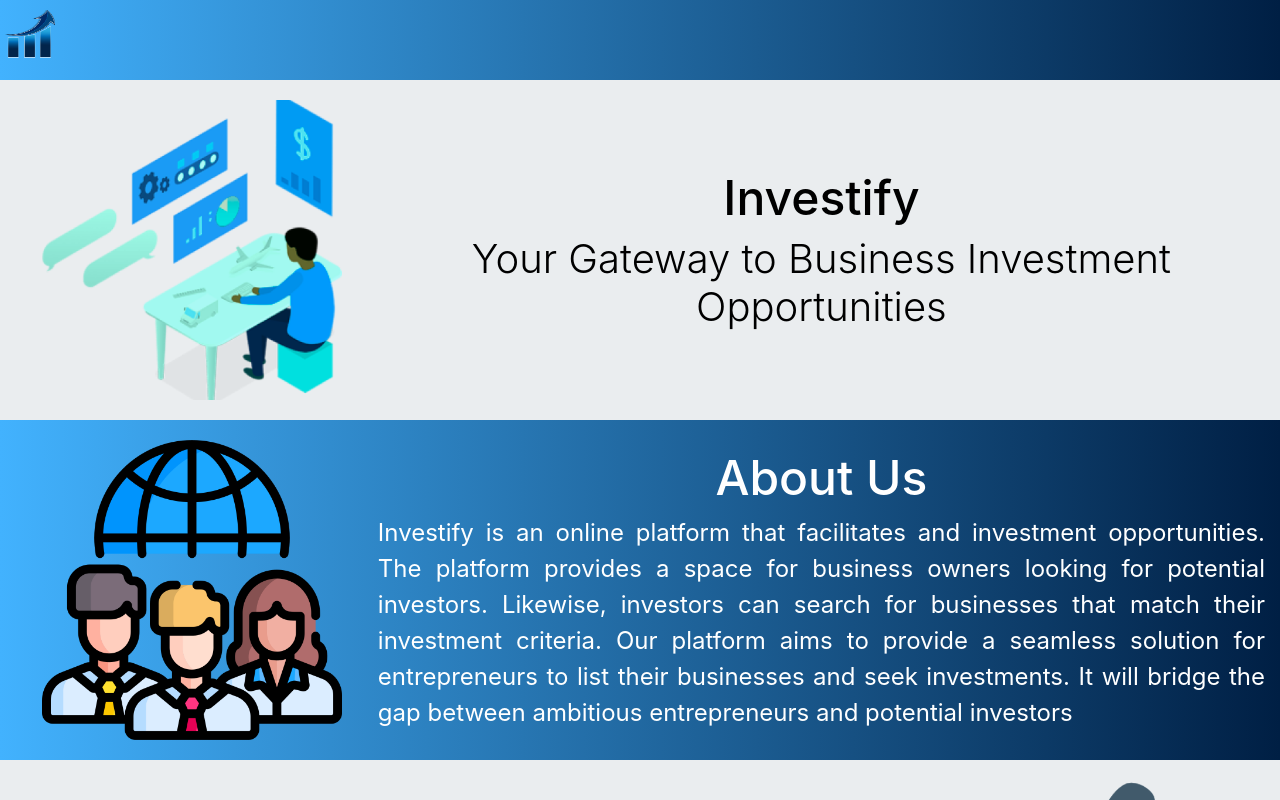
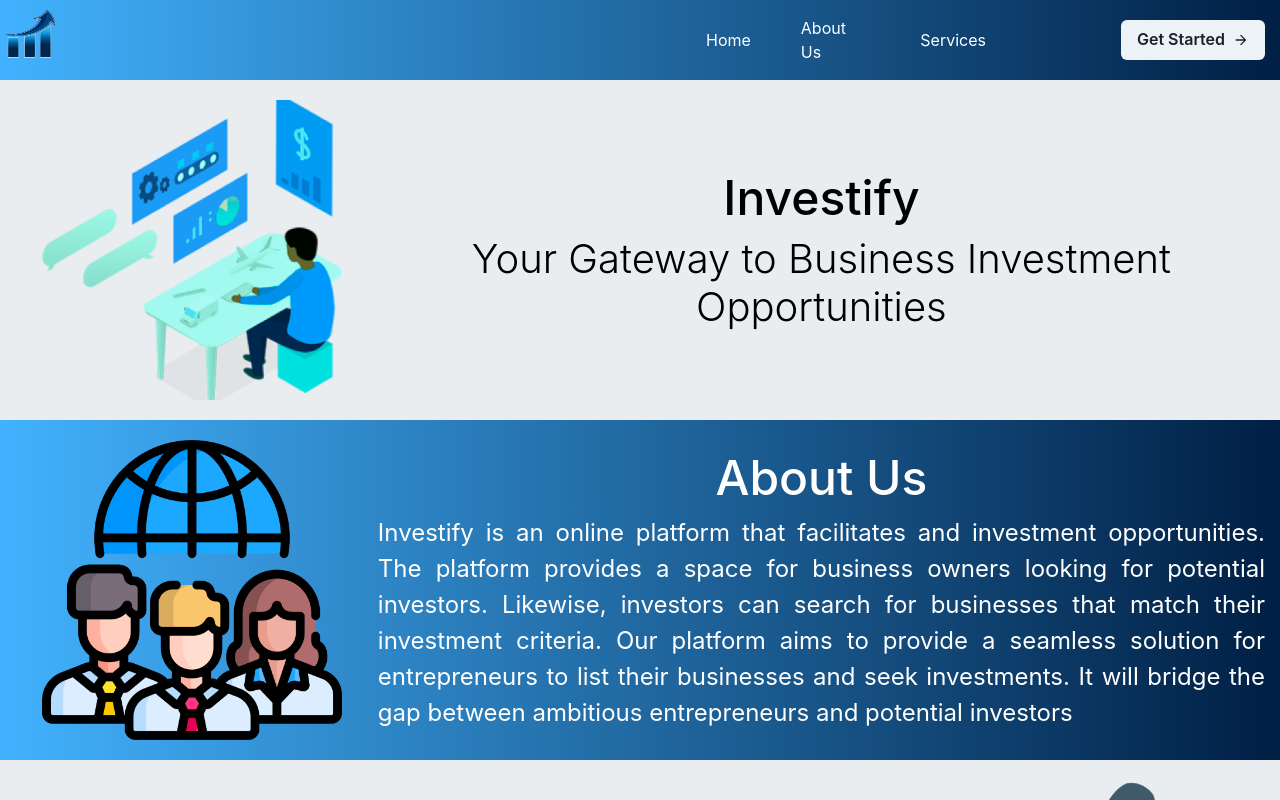
Before and after one commit to MuhammadFASEEH2002/Investify, a React (Create React App) app in the folder client/: page / in a window 1280 px wide. Built offline with nearby package versions, Linux system fonts and the light colour scheme.

Commit message:
edited the header of homepage

```diff
--- a/client/package.json
+++ b/client/package.json
@@ -3,6 +3,7 @@
   "version": "0.1.0",
   "private": true,
   "dependencies": {
+    "@chakra-ui/icons": "^2.1.1",
     "@chakra-ui/react": "^2.8.1",
     "@emotion/react": "^11.11.1",
     "@emotion/styled": "^11.11.0",
--- a/client/src/resources/Homepage/Homepage.js
+++ b/client/src/resources/Homepage/Homepage.js
@@ -1,10 +1,21 @@
 import React from "react";
 import { useEffect } from "react";
 import { useNavigate } from "react-router-dom";
-import { HStack, Heading, Stack, Text } from "@chakra-ui/react";
+import {
+  HStack,
+  Heading,
+  Stack,
+  Text,
+  UnorderedList,
+  ListItem,
+  Link,
+  Button,
+  ButtonGroup,
+} from "@chakra-ui/react";
+import { ArrowForwardIcon } from "@chakra-ui/icons";
 
 import "../../css/reusable.css";
-import "../../css/Homepage/Homepage.css";
+// import "../../css/Homepage/Homepage.css";npm install @chakra-ui/icons
 import HomepageTitle from "./components/HomepageTitle";
 import HomepageAboutus from "./components/HomepageAboutus";
 import HomepageServices from "./components/HomepageServices";
@@ -85,35 +96,67 @@ const Homepage = () => {
     <>
       <Stack className="main">
         <Stack width={"100%"} spacing={0}>
-          <Stack
-
+          <HStack
             width={"100%"}
-            // padding={["150px", "5px", "7px", "5px"]}
-            paddingTop={"10px"}
-            paddingLeft={"5px"}
-            paddingRight={"5px"}
-            paddingBottom={"10px"}
+            padding={"10px 5px 10px 5px"}
             bgGradient="linear(to-r, #42B2FE, #001F44)"
             position={"sticky"}
-            // top={0}
-            // zIndex={3}
-            flexDirection={"row"}
+            top={0}
+            zIndex={3}
           >
             <Stack
-              width={"50%"}
+
+              width={{base:"20%", md:"30%", lg:"50%"}}
+
               alignItems={"center"}
               justifyContent={"start"}
               flexDirection={"row"}
             >
               <Stack
-           height={"60px"}
-                width={"50px"}
+                height={{base:"30px", md:"60px", lg:"60px"}}
+                width={{base:"30px", md:"50px", lg:"50px"}}
                 backgroundImage="url('/images/logo.png')"
                 backgroundSize={"100% 100%"}
               ></Stack>
             </Stack>
-            <Stack width={"50%"}></Stack>
-          </Stack>
+            <Stack
+
+              width={{base:"80%", md:"70%", lg:"50%"}}
+
+              alignItems={"center"}
+              justifyContent={"center"}
+            >
+              <UnorderedList
+                style={{ display: "flex", flexDirection: "row" }}
+                width={"60%"}
+                alignItems={"center"}
+                justifyContent={"center"}
+              >
+                {navigationButtons.map((item) => (
+                  <ListItem
+                    key={item.id}
+              marginLeft={{base:"10px", md:"15px", lg:"25px"}}
+              marginRight={{base:"10px", md:"15px", lg:"25px"}}
+                  fontSize={{base:"0.8rem",md:"1rem", lg:"1rem"}}
+                    listStyleType={"none"}
+                  >
+                    <Link
+                      href={item.link}
+                      textDecoration={"none"}
+                      color={"white"}
+                    >
+                      {item.title}
+                    </Link>
+                  </ListItem>
+                ))}
+              </UnorderedList>
+            </Stack>
+            <Stack alignItems={"flex-start"}>
+              <Button colorScheme="gray" rightIcon={<ArrowForwardIcon />} marginRight={"10px"}>
+                Get Started
+              </Button>
+            </Stack>
+          </HStack>
           {/* Title section */}
           <HomepageTitle />
           {/* Aboutus section */}
--- a/client/src/resources/Homepage/components/HomepageAboutus.js
+++ b/client/src/resources/Homepage/components/HomepageAboutus.js
@@ -11,11 +11,12 @@ const HomepageAboutus = () => {
         flexDirection={{ base: "column", md: "row", lg: "row" }}
         alignItems={"center"}
         justifyContent={"center"}
+        id="homepage-aboutus"
       >
         <Stack width={"40%"} alignItems={"center"} justifyContent={"center"}>
           <Stack
-            width={{ base: 130, md: 180, lg: 300 }}
-            height={{ base: 130, md: 180, lg: 300 }}
+            width={{ base: "130px", md: "180px", lg: "300px" }}
+            height={{ base: "130px", md: "180px", lg: "300px" }}
             backgroundSize={"100% 100%"}
             backgroundImage="url('/images/homepage-aboutus-image.png')"
             marginBottom={{ base: 10, md: 0, lg: 0 }}
--- a/client/src/resources/Homepage/components/HomepageServices.js
+++ b/client/src/resources/Homepage/components/HomepageServices.js
@@ -7,7 +7,6 @@ const HomepageServices = () => {
       <HStack
         width={"100%"}
         padding={"20px 15px 20px 15px"}
-
         backgroundColor={"#EAEDEF"}
         flexDirection={{ base: "column-reverse", md: "row", lg: "row" }}
         alignItems={"center"}
@@ -34,8 +33,8 @@ const HomepageServices = () => {
         </Stack>
         <Stack width={"40%"} alignItems={"center"} justifyContent={"center"}>
           <Stack
-            width={{ base: 130, md: 180, lg: 300 }}
-            height={{ base: 130, md: 180, lg: 300 }}
+            width={{ base: "130px", md: "180px", lg: "300px" }}
+            height={{ base: "130px", md: "180px", lg: "300px" }}
             backgroundSize={"100% 100%"}
             backgroundImage="url('/images/homepage-services-image.png')"
             marginBottom={{ base: 10, md: 0, lg: 0 }}
--- a/client/src/resources/Homepage/components/HomepageTitle.js
+++ b/client/src/resources/Homepage/components/HomepageTitle.js
@@ -22,7 +22,6 @@ const HomepageTitle = () => {
       <HStack
         width={"100%"}
         padding={"20px 15px 20px 15px"}
-
         backgroundColor={"#EAEDEF"}
         flexDirection={{ base: "column", md: "row", lg: "row" }}
         alignItems={"center"}
@@ -30,8 +29,8 @@ const HomepageTitle = () => {
       >
         <Stack width={"40%"} alignItems={"center"} justifyContent={"center"}>
           <Stack
-            width={{ base: 130, md: 180, lg: 300 }}
-            height={{ base: 130, md: 180, lg: 300 }}
+            width={{ base: "130px", md: "180px", lg: "300px" }}
+            height={{ base: "130px", md: "180px", lg: "300px" }}
             backgroundSize={"100% 100%"}
             backgroundImage="url('/images/homepage-title-image.png')"
             marginBottom={{ base: 10, md: 0, lg: 0 }}
```
Also changed, not shown: 1 other file (tests, documents, lock files or other folders).
